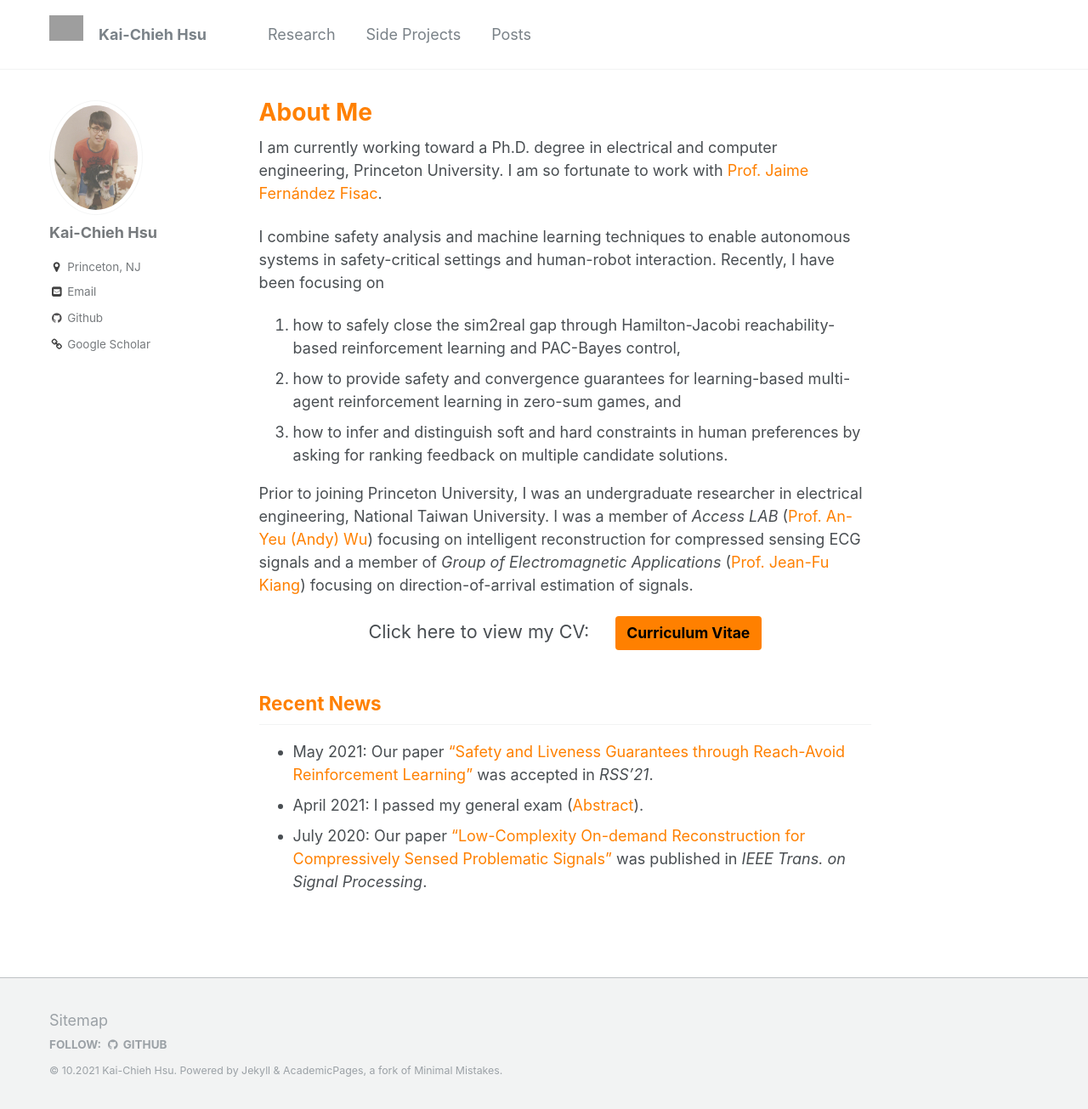
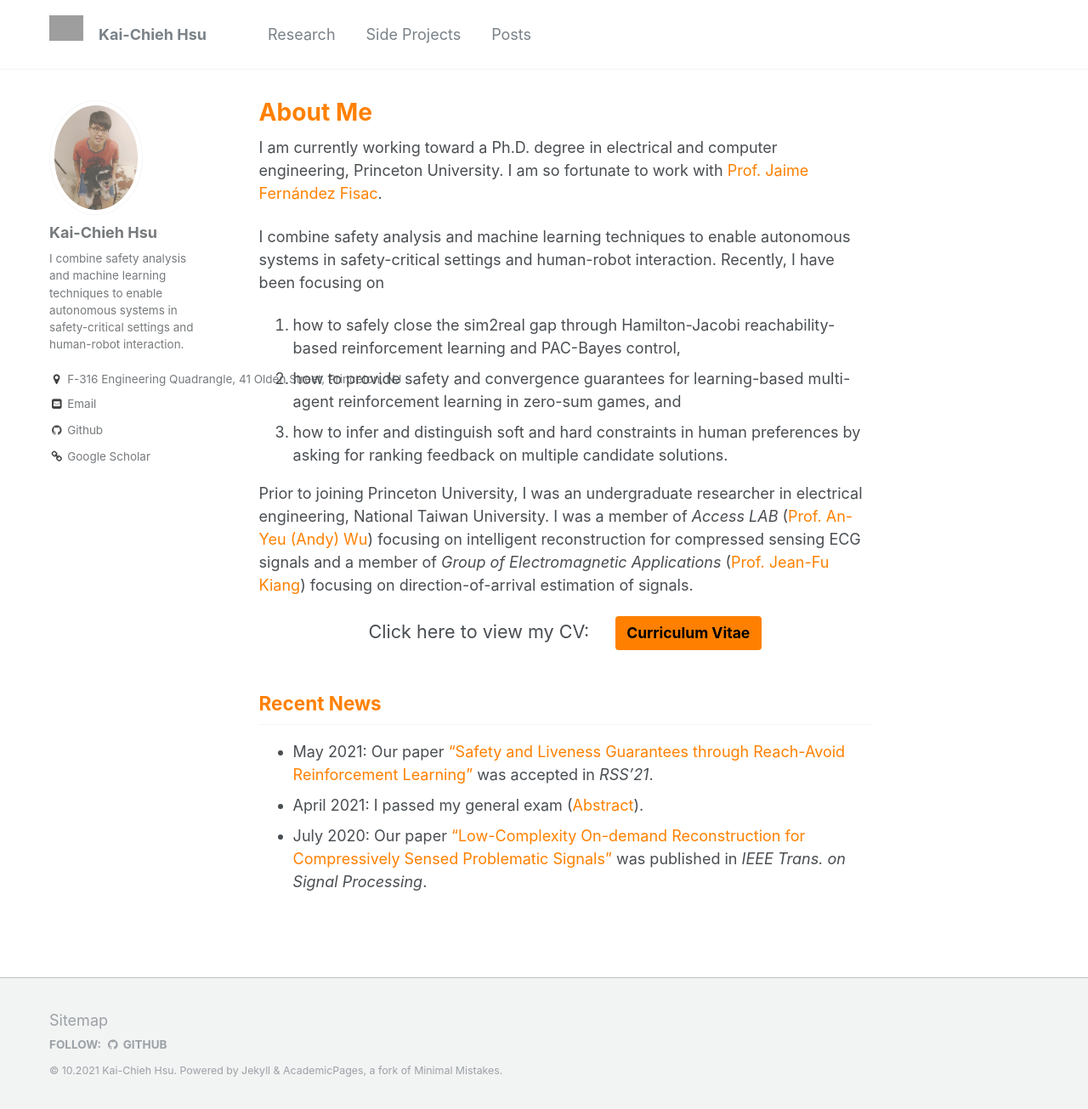
Before and after one commit to kaichiehhsu/kaichiehhsu.github.io, a Jekyll site: the page built from _pages/about.md, in a window 1280 px wide and 1305 px high. Shown: the whole window at 85% size. Built offline with Jekyll 4.4.1, drawn with Linux system fonts in a browser that asks for light colours.

Commit message:
update main page

```diff
--- a/_config.yml
+++ b/_config.yml
@@ -84,8 +84,8 @@ analytics:
 author:
   name             : "Kai-Chieh Hsu"
   avatar           : "me-1.jpg"
-  bio              : "" #"Your biography for the left-hand sidebar"
-  location         : "Princeton, NJ"
+  bio              : "I combine safety analysis and machine learning techniques to enable autonomous systems in safety-critical settings and human-robot interaction." #"Your biography for the left-hand sidebar"
+  location         : "F-316 Engineering Quadrangle, 41 Olden Street, Princeton, NJ"
   employer         :
   pubmed           :
   googlescholar    : "https://scholar.google.com/citations?hl=en&user=fpjWEIUAAAAJ"
```
